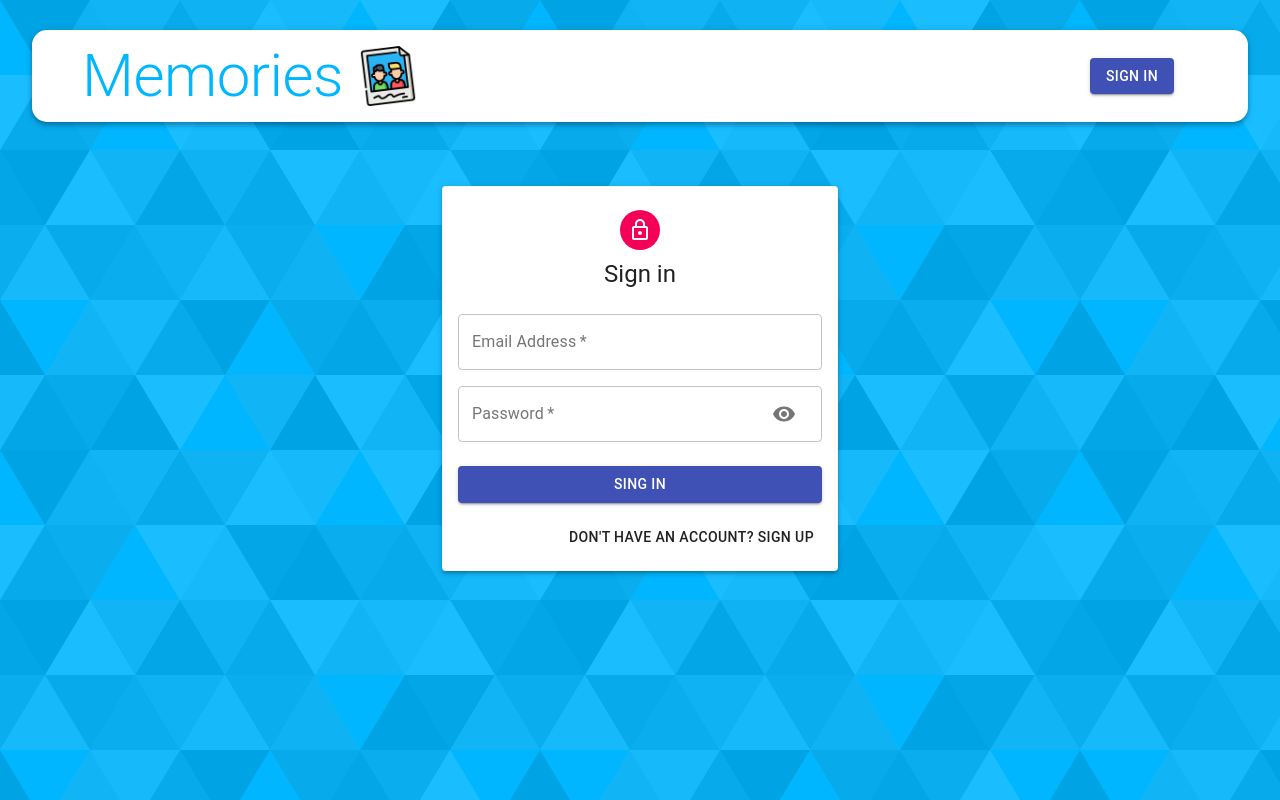
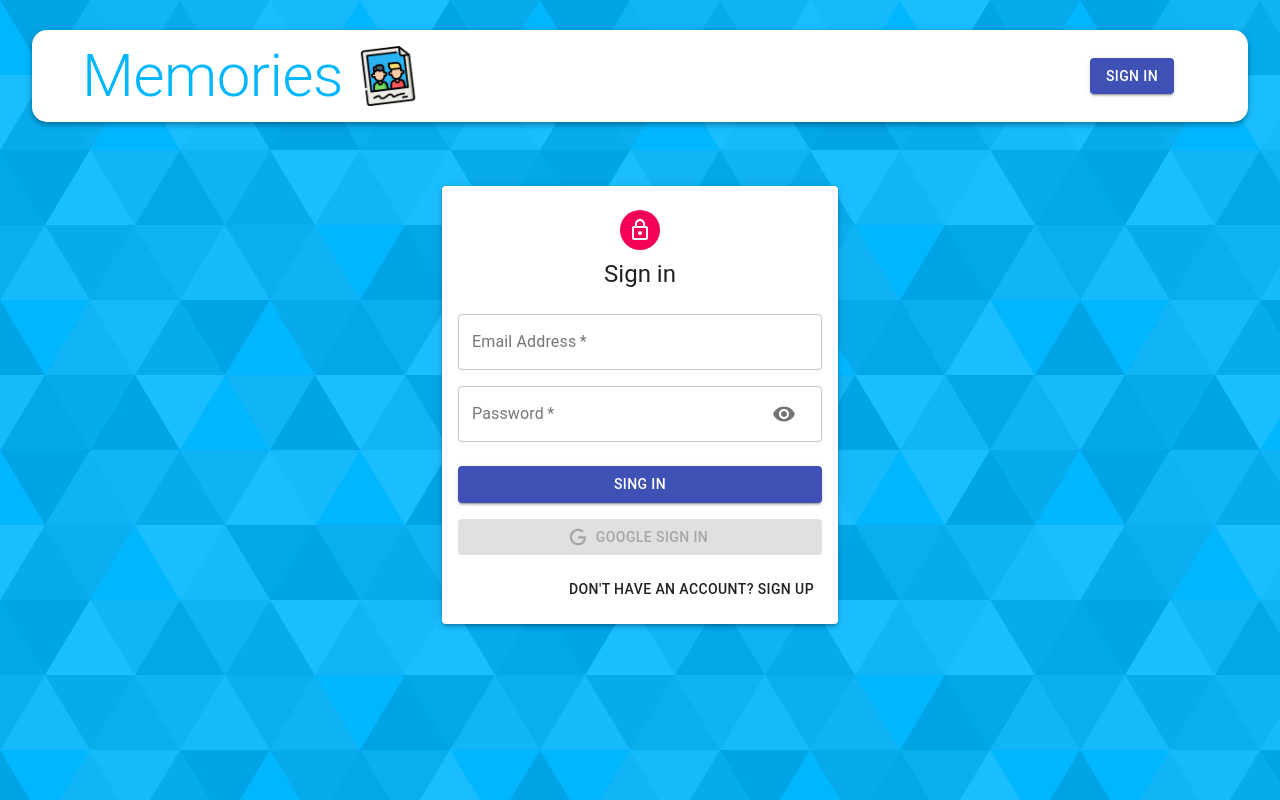
Before and after one commit to erc83/mern-memories-parte3, a React (Create React App) app in the folder client/: page /auth in a window 1280 px wide. Built offline with nearby package versions, Linux system fonts and the light colour scheme.

Commit message:
login google ok, por consola

```diff
--- a/client/src/components/Auth/Auth.js
+++ b/client/src/components/Auth/Auth.js
@@ -1,5 +1,8 @@
 import React, {useState} from 'react';
 import { Avatar, Button, Paper, Grid, Typography, Container } from '@material-ui/core';
+import { GoogleLogin } from 'react-google-login'
+
+import Icon from './icon'
 import LockOutlinedIcon from '@material-ui/icons/LockOutlined';
 import useStyles from './styles'
 import Input from './Input'
@@ -17,6 +20,14 @@
 
     const handleChange = () => {
 
+    }
+    const googleSuccess = async (res) => {
+        console.log(res)
+    }
+
+    const googleFailure = (error) => {
+        console.log(error);
+        console.log('Google Sign In was unsuccessful. Try Again Later');
     }
 
 
@@ -48,6 +59,16 @@
                     <Button type="submit" fullWidth variant="contained" color="primary" className={classes.submit}>
                       {isSignup ? 'Sing Up' : 'Sing In'}
                     </Button>
+                        <GoogleLogin
+                            clientId="851985543762-idvf6p2fcjkicev6d25iqc3ag9ui7iui.apps.googleusercontent.com"
+                            render={(renderProps) => (<Button className={classes.googleButton} color='primary' fullWidth onClick={renderProps.onClick} disabled={renderProps.disabled} startIcon={<Icon />} variant="contained">
+                                Google Sign In
+                                </Button>
+                            )}
+                            onSuccess={googleSuccess}
+                            onFailure={googleFailure}
+                            cookiePolicy="single_host_origin"
+                        />
                     <Grid container justify="flex-end">
                         <Grid item>
                             <Button onClick={switchMode}>
--- /dev/null
+++ b/client/src/components/Auth/icon.js
@@ -0,0 +1,12 @@
+import React from 'react';
+
+const icon = () => (
+  <svg style={{ width: '20px', height: '20px' }} viewBox="0 0 24 24">
+    <path
+      fill="currentColor"
+      d="M21.35,11.1H12.18V13.83H18.69C18.36,17.64 15.19,19.27 12.19,19.27C8.36,19.27 5,16.25 5,12C5,7.9 8.2,4.73 12.2,4.73C15.29,4.73 17.1,6.7 17.1,6.7L19,4.72C19,4.72 16.56,2 12.1,2C6.42,2 2.03,6.8 2.03,12C2.03,17.05 6.16,22 12.25,22C17.6,22 21.5,18.33 21.5,12.91C21.5,11.76 21.35,11.1 21.35,11.1V11.1Z"
+    />
+  </svg>
+);
+
+export default icon;
```
